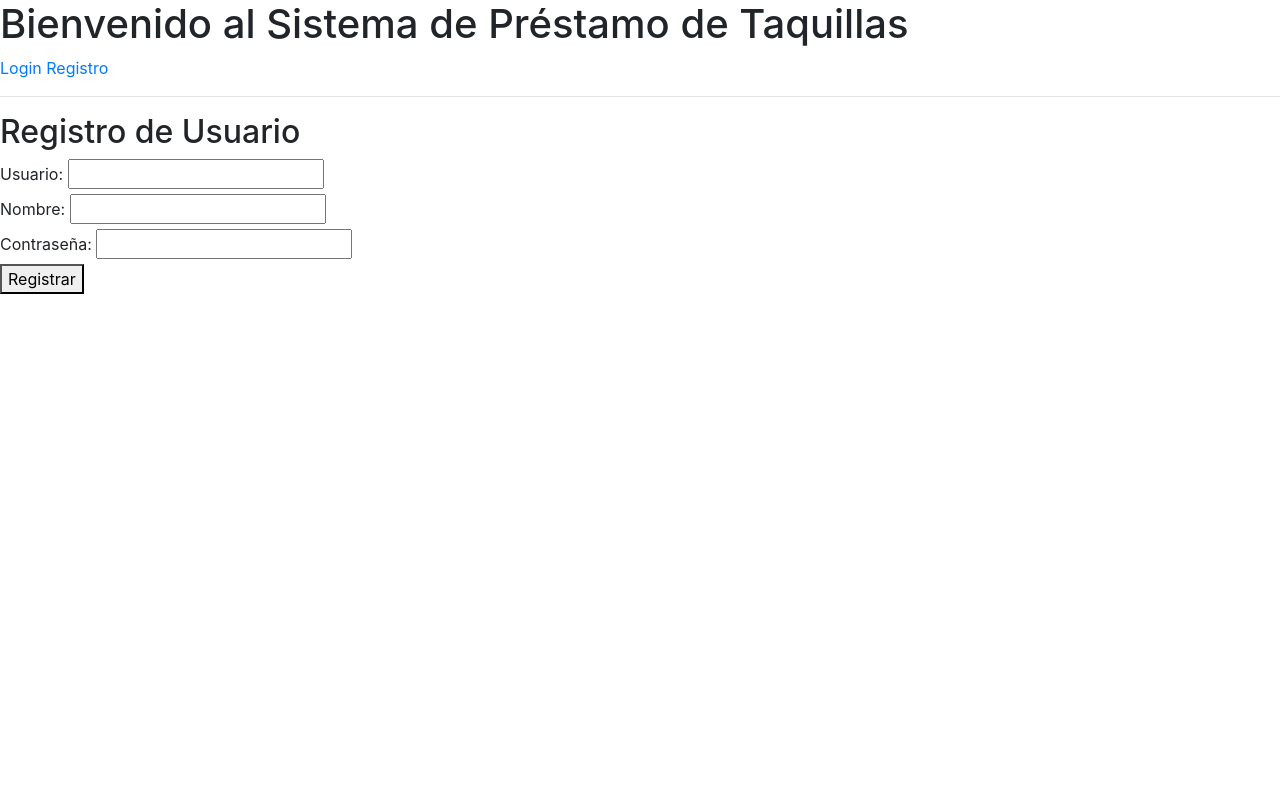
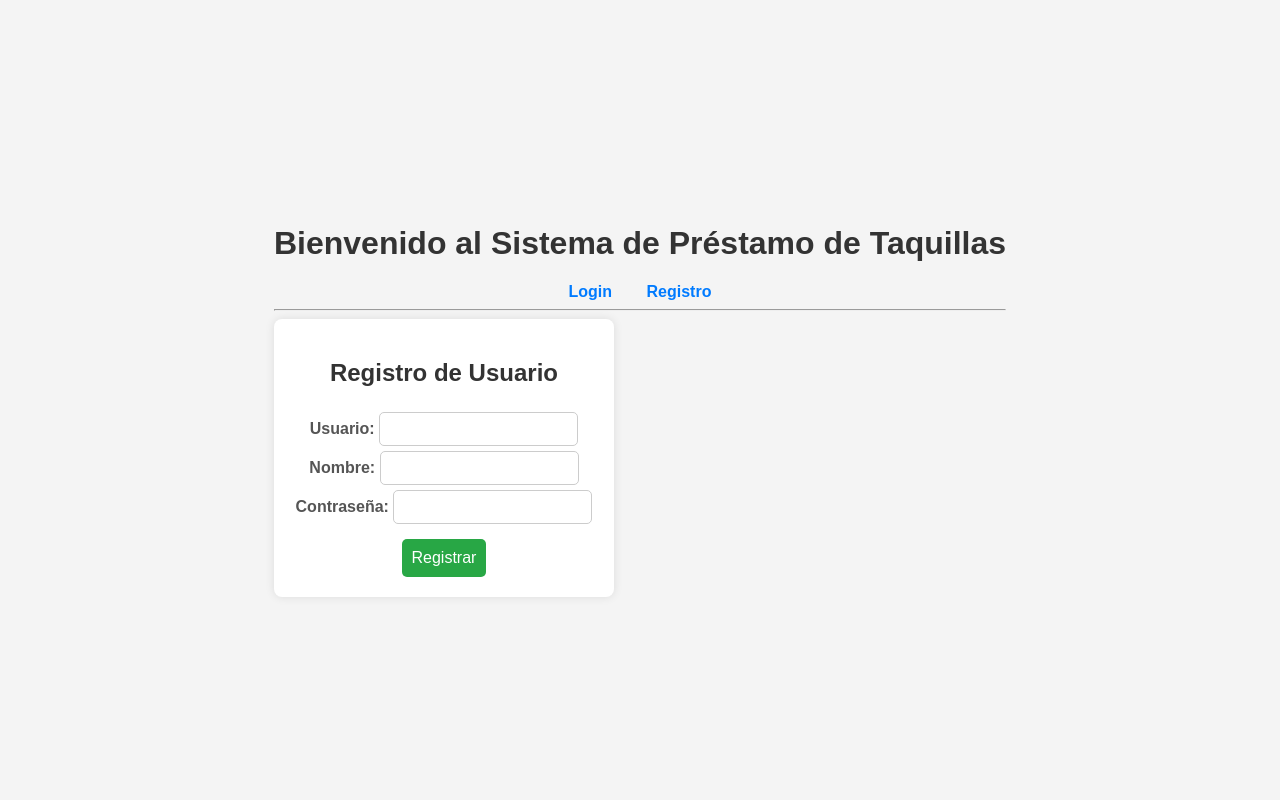
Before and after one commit to MariaRg09/App-IAW, a Flask app: page /registro in a window 1280 px wide. Run offline with Flask 3, Linux system fonts and the light colour scheme; parts of the project's set-up code (start-up, migrations or seed data) failed here and were passed over; some libraries are stand-ins or nearby versions.

Commit message:
Subida de css de los templates

```diff
--- a/app/templates/index.html
+++ b/app/templates/index.html
@@ -2,24 +2,25 @@
 <html lang="es">
 <head>
     <meta charset="UTF-8">
-    <title>Prestamo de taquillas</title>
-    <link rel="stylesheet" href="https://stackpath.bootstrapcdn.com/bootstrap/4.5.2/css/bootstrap.min.css">
+    <title>Préstamo de Taquillas</title>
+    <link rel="stylesheet" type="text/css" href="{{ url_for('static', filename='css/styles.css') }}">
 </head>
 <body>
-    <div>
+    <div class="main-container">
         <h1>Bienvenido al Sistema de Préstamo de Taquillas</h1>
 
         <!-- Menú -->
-        <nav>
-            <a href="/login">Login</a>
-            <a href="/registro">Registro</a>
+        <nav class="nav-menu">
+            <a href="/login" class="nav-link">Login</a>
+            <a href="/registro" class="nav-link">Registro</a>
         </nav>
 
         <hr>
         {% if session['username'] %}
-            <p>Conectado como {{ username }} <a href="/logout">Logout</a></p>
+            <p class="user-info">Conectado como {{ username }} <a href="/logout" class="logout-link">Logout</a></p>
             <hr>
         {% endif %}
+
         {% block content %}
         {% endblock %}
     </div>
--- a/app/templates/registro.html
+++ b/app/templates/registro.html
@@ -1,17 +1,23 @@
 {% extends "index.html" %}
 
 {% block content %}
+<head>
+    <link rel="stylesheet" type="text/css" href="{{ url_for('static', filename='css/styles.css') }}">
+</head>
+
+<div class="registro-container">
     <h2>Registro de Usuario</h2>
 
     {% with messages = get_flashed_messages(with_categories=true) %}
     {% if messages %}
-    <ul>
+        <ul class="flash-messages">
             {% for category, message in messages %}
                 <li class="{{ category }}">{{ message }}</li>
             {% endfor %}
         </ul>
     {% endif %}
     {% endwith %}
+
     <form action="/registro" method="post">
         <div>
             <label for="username">Usuario:</label>
@@ -29,9 +35,10 @@
             <button type="submit">Registrar</button>
         </div>
         {% if mensaje %}
-    <div>
+        <div class="mensaje-error">
             {{ mensaje }}
         </div>
         {% endif %}
     </form>
+</div>
 {% endblock %}
--- /dev/null
+++ b/static/css/styles.css
@@ -0,0 +1,142 @@
+/* Estilos generales para ambas páginas (login, registro y principal) */
+body {
+    font-family: Arial, sans-serif;
+    background-color: #f4f4f4;
+    display: flex;
+    justify-content: center;
+    align-items: center;
+    height: 100vh;
+    margin: 0;
+}
+
+h1, h2 {
+    color: #333;
+}
+
+label {
+    margin-top: 10px;
+    font-weight: bold;
+    color: #555;
+}
+
+input {
+    padding: 8px;
+    margin-top: 5px;
+    border: 1px solid #ccc;
+    border-radius: 5px;
+    font-size: 14px;
+}
+
+button {
+    margin-top: 15px;
+    padding: 10px;
+    border-radius: 5px;
+    cursor: pointer;
+    font-size: 16px;
+}
+
+button:hover {
+    background: #218838;
+}
+
+/* Estilos para la página principal (préstamo de taquillas) */
+.main-container {
+    text-align: center;
+    padding: 20px;
+}
+
+.nav-menu {
+    margin-top: 20px;
+}
+
+.nav-link {
+    text-decoration: none;
+    color: #007bff;
+    font-weight: bold;
+    margin: 0 15px;
+}
+
+.nav-link:hover {
+    color: #0056b3;
+}
+
+.user-info {
+    color: #555;
+    font-size: 16px;
+}
+
+.logout-link {
+    color: #dc3545;
+    font-weight: bold;
+}
+
+.logout-link:hover {
+    color: #bd2130;
+}
+
+/* Estilos para el formulario de login */
+.login-container {
+    background: white;
+    padding: 20px;
+    border-radius: 8px;
+    box-shadow: 0px 0px 10px rgba(0, 0, 0, 0.1);
+    width: 300px;
+    display: flex;
+    flex-direction: column;
+}
+
+button {
+    background: #007bff;
+    color: white;
+    border: none;
+}
+
+button:hover {
+    background: #0056b3;
+}
+
+.mensaje-error {
+    text-align: center;
+    margin-top: 15px;
+    color: red;
+    font-weight: bold;
+}
+
+/* Estilos para el formulario de registro */
+.registro-container {
+    background: white;
+    padding: 20px;
+    border-radius: 8px;
+    box-shadow: 0px 0px 10px rgba(0, 0, 0, 0.1);
+    width: 300px;
+    display: flex;
+    flex-direction: column;
+}
+
+button {
+    background: #28a745;
+    color: white;
+    border: none;
+}
+
+button:hover {
+    background: #218838;
+}
+
+/* Estilos para los mensajes flash en el registro */
+.flash-messages {
+    color: #fff;
+    background-color: #dc3545;
+    padding: 10px;
+    border-radius: 5px;
+    margin-bottom: 20px;
+    list-style-type: none;
+    text-align: center;
+}
+
+.mensaje-error {
+    text-align: center;
+    margin-top: 15px;
+    color: red;
+    font-weight: bold;
+}
```
Also changed, not shown: app/templates/login.html (+7 -1 lines). Lines whose indentation alone changed are shown as unchanged.
